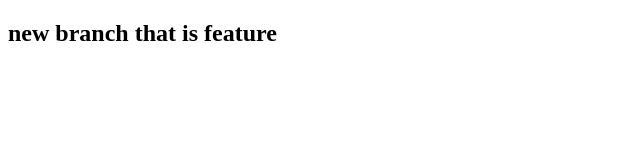
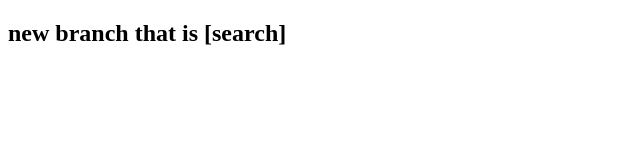
Before and after one commit to mdhuzefa0999/newRepo, a plain HTML site: page index.html in a window 1280 px wide. Shown: the full height of the page, 0-640 px from the left. Drawn offline with Linux system fonts and the light colour scheme.

Commit message:
add search

```diff
--- a/index.html
+++ b/index.html
@@ -4,7 +4,7 @@
     <meta charset="UTF-8">
     <title> this is a new paragraph</title>
 
-    <h2>new branch that is feature</h2>
+    <h2>new branch that is [search]</h2>
 </head>
 <body>
 
```
